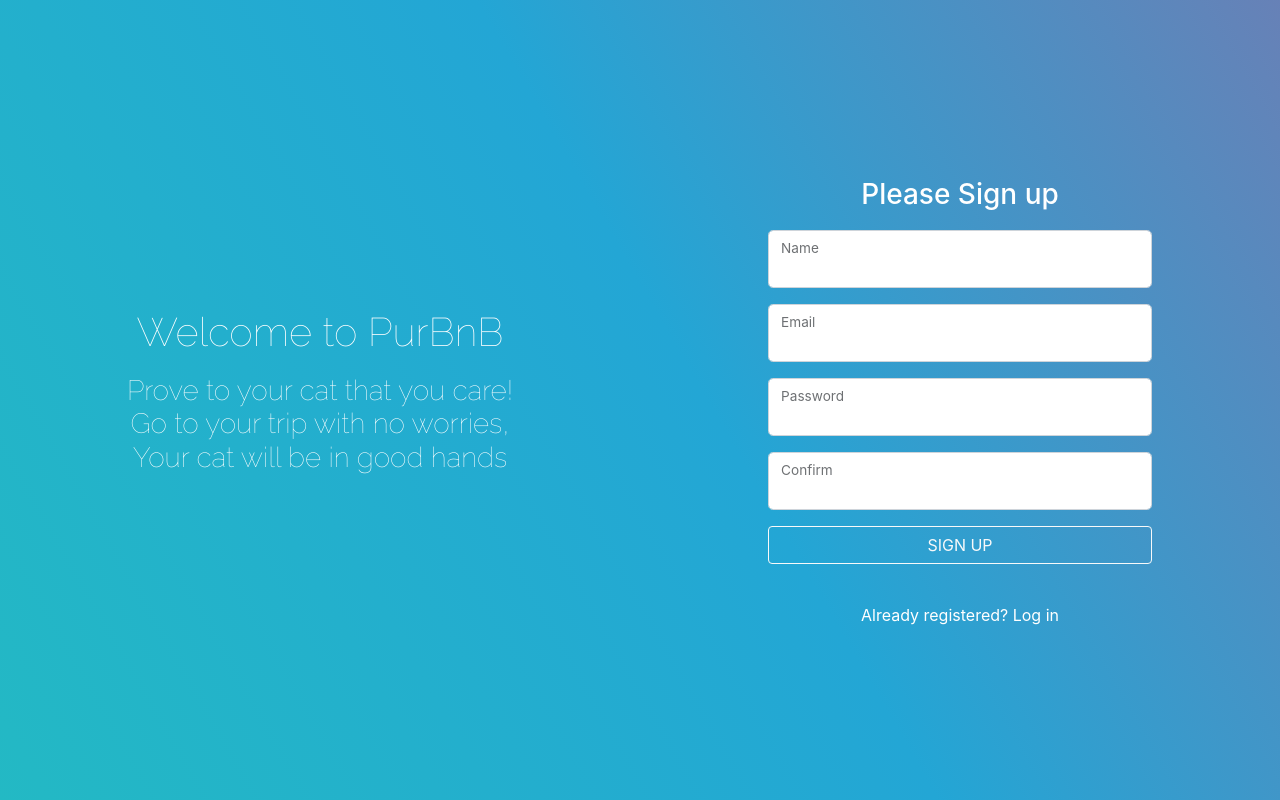
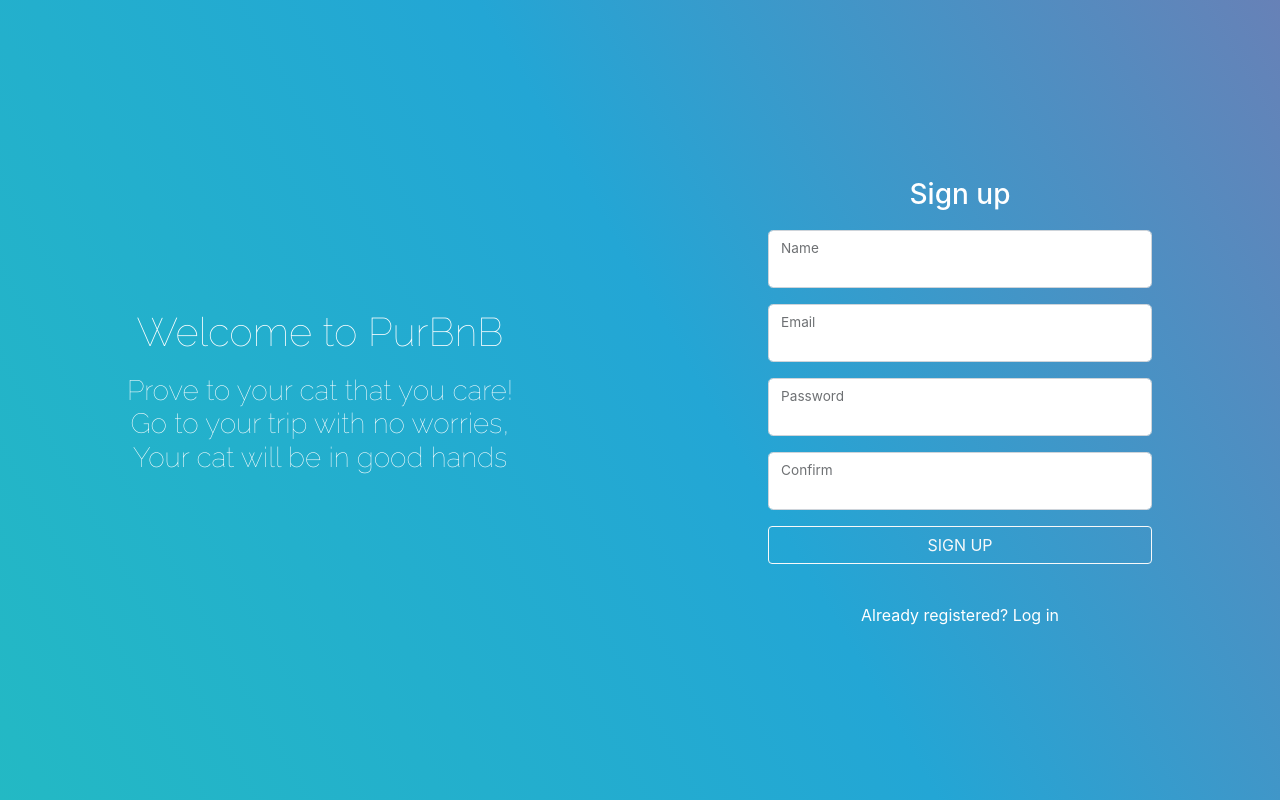
Before and after one commit to Bereket-U/purrbnb, a React (Create React App) app: page / in a window 1280 px wide. Both pictures are taken after a click on the element "Don't have an account? Sign up". Built offline with nearby package versions, Linux system fonts and the light colour scheme; no server answers.

Commit message:
update signup form component

```diff
--- a/src/components/SignUpForm/SignUpForm.jsx
+++ b/src/components/SignUpForm/SignUpForm.jsx
@@ -46,8 +46,8 @@ export default class SignUpForm extends Component {
     return (
       <div className="login">
         <form autoComplete="off" onSubmit={this.handleSubmit}>
-          <h3 className="welcome">
-            Please <span>Sign up</span>
+          <h3>
+            <span>Sign up</span>
           </h3>
           <div className="form-floating mb-3">
             <input
```
